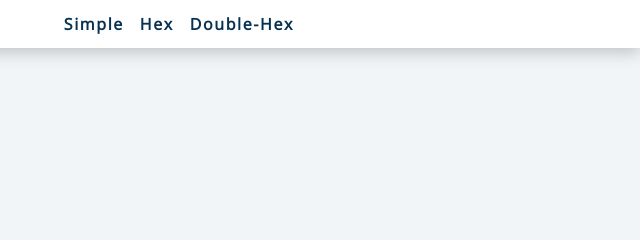
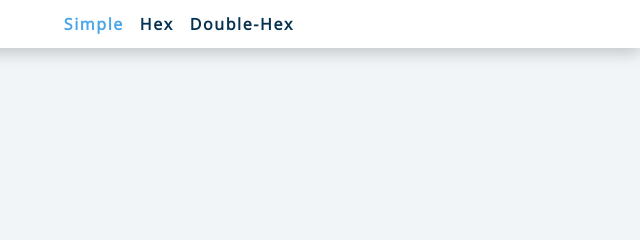
Before and after one commit to nanifour/multi-color-flippers, a plain HTML site: page index.html in a window 1280 px wide. Shown: the top 240 px of the page, 640-1280 px from the left. Drawn offline with nearby package versions, Linux system fonts and the light colour scheme.

Commit message:
updated h4's to include a color to indicate which page is active

```diff
--- a/css/dhStyle.css
+++ b/css/dhStyle.css
@@ -189,6 +189,12 @@ nav a {
 nav a:hover {
   color: var(--clr-primary-5);
 }
+
+.current{
+  color: var(--clr-primary-5);
+}
+
+
 /*
 ===============
 Container
--- a/css/hexStyle.css
+++ b/css/hexStyle.css
@@ -189,6 +189,11 @@ nav a {
 nav a:hover {
   color: var(--clr-primary-5);
 }
+
+.current{
+  color: var(--clr-primary-5);
+}
+
 /*
 ===============
 Container
--- a/css/style.css
+++ b/css/style.css
@@ -189,6 +189,12 @@ nav a {
 nav a:hover {
   color: var(--clr-primary-5);
 }
+
+.current{
+  color: var(--clr-primary-5);
+}
+
+
 /*
 ===============
 Container
--- a/index.html
+++ b/index.html
@@ -23,7 +23,9 @@
 
             <ul class="nav-links">
                 <li>
-                    <a href="index.html">Simple</a>
+                    <a href="index.html">
+                        <span class="current">Simple</span>
+                    </a>
                 </li>
                 <li>
                     <a href="hex.html">Hex</a>
```
Also changed, not shown: double-hex.html (+3 -1 lines), hex.html (+3 -1 lines).
